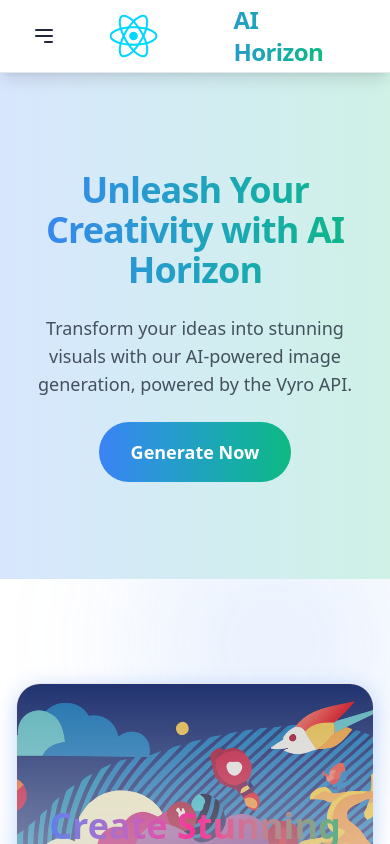
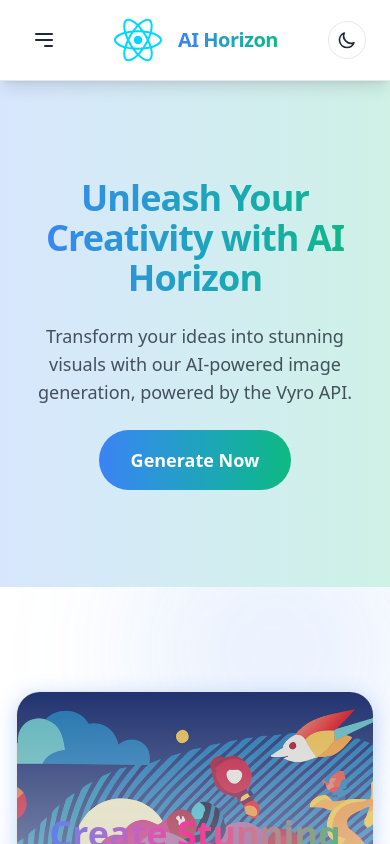
Before and after one commit to skyvats/ai-image-generator, a React (Vite) app: page / in a window 390 px wide. Shown: the top 844 px of the page. Built offline with nearby package versions, Linux system fonts and the light colour scheme.

Commit message:
Issues fixed

```diff
--- a/src/components/Layout.tsx
+++ b/src/components/Layout.tsx
@@ -1,50 +1,54 @@
 // src/components/Layout.tsx
 import React from 'react';
-import { Outlet } from 'react-router-dom';
+import { Outlet, Link } from 'react-router-dom';
 import ThemeToggle from './ThemeToggle';
-import { Link } from 'react-router-dom';
 import Logo from '../assets/react.svg';
-import {Github, Linkedin} from "lucide-react";
+import { Github, Linkedin } from "lucide-react";
 import MobileMenu from "./MobileMenu.tsx";
 
 const Layout: React.FC = () => {
     return (
         <div className="min-h-screen w-full font-sans bg-[color:var(--background)] text-[color:var(--foreground)]">
-            {/* Shared Topbar */}
+            {/* Topbar */}
             <header className="w-full px-6 py-4 sm:px-10 sm:py-6 bg-[color:var(--background)]/95 backdrop-blur-lg sticky top-0 z-30 border-b border-[color:var(--border)] shadow-lg">
-                <div className="relative flex items-center justify-between sm:justify-start w-full">
+                <div className="flex items-center justify-between w-full">
 
-                    {/* Mobile Menu Icon - far left on mobile */}
+                    {/* Left side: Mobile Menu */}
                     <div className="sm:hidden z-10">
                         <MobileMenu />
                     </div>
 
-                    {/* Logo - center on mobile, normal flow on sm+ */}
-                    <div className="absolute left-1/2 transform -translate-x-1/2 sm:relative sm:left-0 sm:transform-none flex items-center space-x-4">
+                    {/* Center: Logo + Text */}
+                    <div className="flex items-center space-x-4">
                         <img
                             src={Logo}
                             alt="AI Horizon Logo"
                             className="h-12 w-12 sm:h-14 sm:w-14 transition-transform duration-300 hover:scale-110 hover:rotate-6"
                         />
-                        <h1 className="pl-15 text-2xl sm:text-3xl md:text-4xl font-extrabold tracking-tight bg-clip-text text-transparent bg-gradient-to-r from-[color:var(--primary)] to-[color:var(--secondary)]">
+                        <h1 className="whitespace-nowrap text-xl sm:text-3xl md:text-4xl font-extrabold tracking-tight bg-clip-text text-transparent bg-gradient-to-r from-[color:var(--primary)] to-[color:var(--secondary)]">
                             AI Horizon
                         </h1>
                     </div>
 
-                    {/* Desktop Nav - hidden on mobile */}
-                    <nav className="hidden sm:flex items-center space-x-4 sm:space-x-8 ml-auto">
+                    {/* Right side: Desktop Nav + Theme Toggle */}
+                    <div className="flex items-center space-x-4 sm:space-x-8">
+                        {/* Navigation - shown only on sm+ */}
+                        <nav className="hidden sm:flex items-center space-x-4 sm:space-x-8">
                             <Link to="/" className="text-sm sm:text-base font-medium hover:text-[color:var(--primary)] transition-colors duration-200">
                                 Home
                             </Link>
                             <Link to="/about" className="text-sm sm:text-base font-medium hover:text-[color:var(--primary)] transition-colors duration-200">
                                 About
                             </Link>
+                        </nav>
+
+                        {/* Always visible ThemeToggle */}
                         <ThemeToggle />
-                    </nav>
+                    </div>
                 </div>
             </header>
 
-            {/* Main Page Content */}
+            {/* Main content */}
             <Outlet />
 
             {/* Footer */}
@@ -71,7 +75,6 @@
                     </div>
                 </div>
             </footer>
-
         </div>
     );
 };
```
Lines whose indentation alone changed are shown as unchanged.
